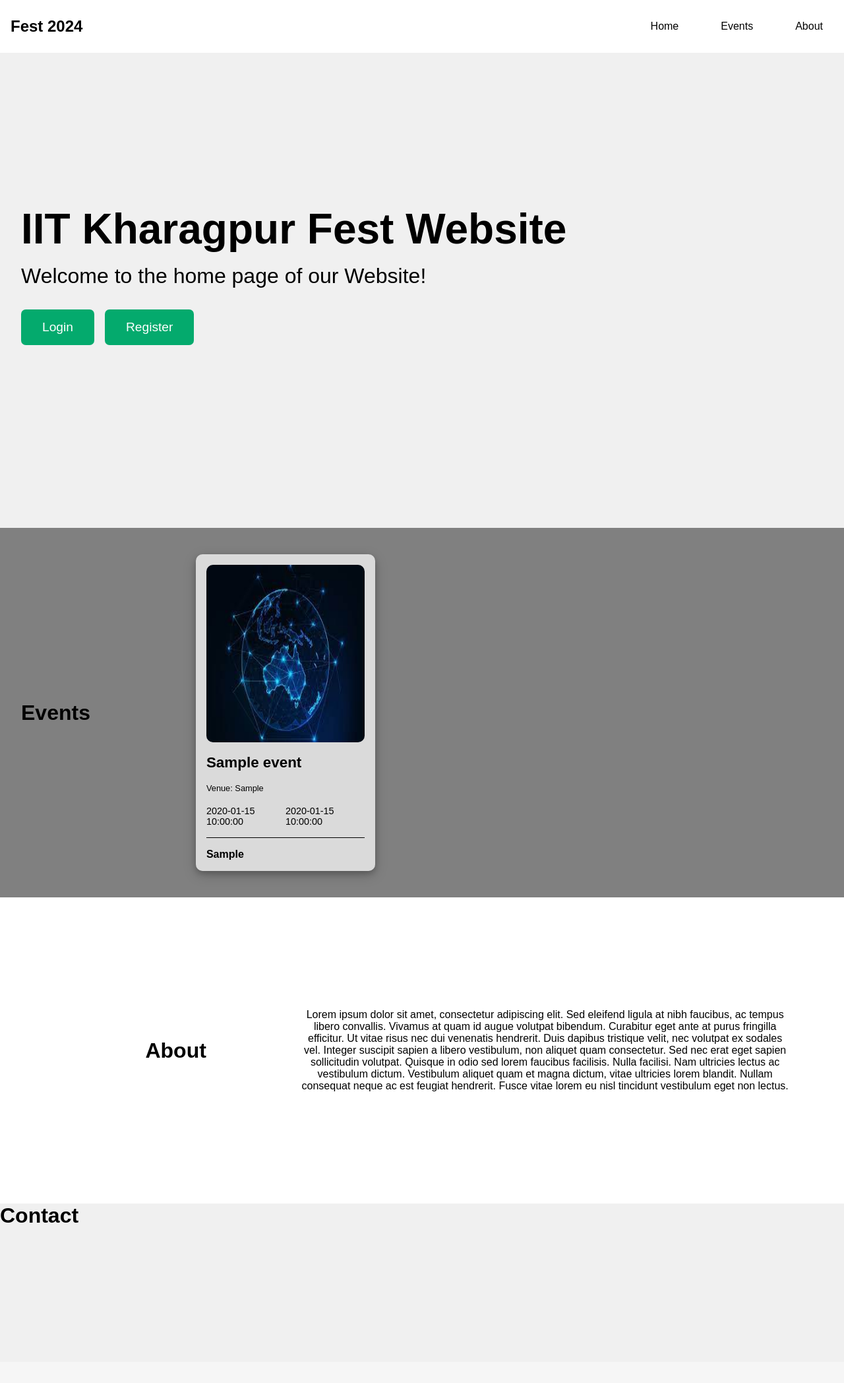
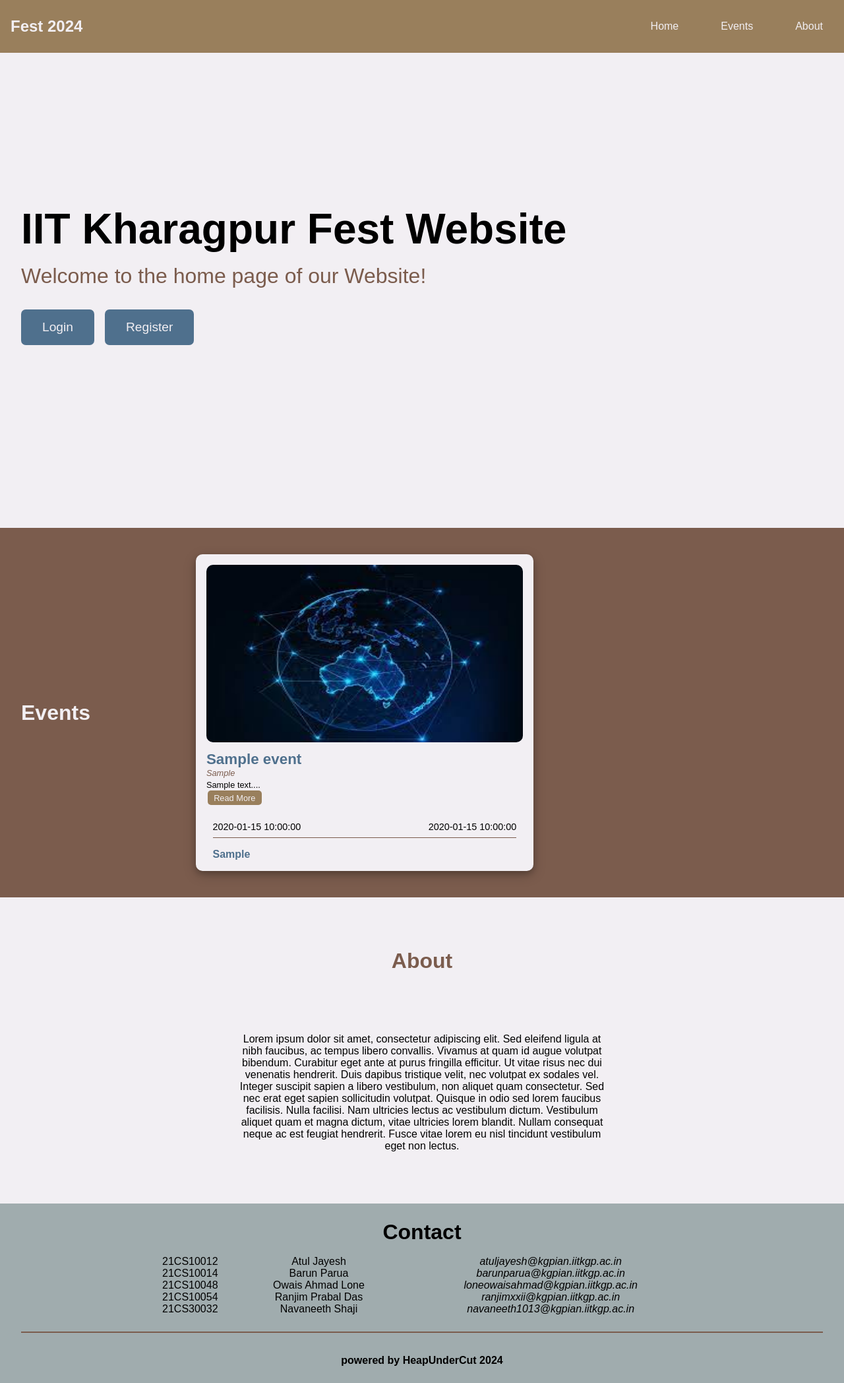
Before and after one commit to Baron105/DBMS-WebApp, a Flask app: page / in a window 1280 px wide. Shown: the whole page at 66% size. Before the commit the page ends 1853 px from the top, so only its background shows below. Run offline with Flask 3, Linux system fonts and the light colour scheme; a database or web service that is not in the repository returns one stand-in record (values such as "Sample title"); some libraries are stand-ins or nearby versions.

Commit message:
homepage complete decoration

```diff
--- a/app.py
+++ b/app.py
@@ -19,7 +19,7 @@ def home():
     """Home page"""
 
     cursor = conn.cursor()
-    cursor.execute("SELECT event_name, event_venue, event_date, event_time, event_type FROM event ORDER BY RANDOM() LIMIT 3;")
+    cursor.execute("SELECT event_id, event_name, event_venue, event_description, event_date, event_time, event_type FROM event ORDER BY RANDOM() LIMIT 3;")
     events = cursor.fetchall();
     return render_template('home.html', events=events)
 
--- a/static/css/styles.css
+++ b/static/css/styles.css
@@ -1,3 +1,11 @@
+:root {
+    --ls: #F2EFF3;
+    --la: #997F5C;
+    --mn: #a0acae;
+    --da: #4F708D;
+    --ds: #7B5C4D;
+}
+
 * {
     margin: 0;
     padding: 0;
@@ -6,7 +14,7 @@
 }
 
 html, body {
-    background-color: #f0f0f0;
+    background-color: var(--ls);
     font-size: 16px;
 
     box-sizing: border-box;
@@ -23,11 +31,12 @@ th, td {
   }
 
 .home-navbar {
+    color: var(--ls);
     display: flex;
     align-items: center;
     font-size: 1.5vh;
     justify-content: space-between;
-    background-color: #fff;
+    background-color: var(--la);
     height: 10vh;
     width: 100%;
     padding: 0rem 1rem;
@@ -68,8 +79,9 @@ th, td {
 }
 
 .home-events {
+    color: var(--ls);
     height: 70vh;
-    background-color: grey;
+    background-color: var(--ds);
     display: flex;
     align-items: center;
     padding: 0 2rem;
@@ -79,14 +91,21 @@ th, td {
 .home-about {
     padding: 2rem 5rem;
     min-height: 50vh;
-    background-color: #fff;
-    display: grid;
+    background-color: var(--ls);
+    display: flex;
+    flex-direction: column;
     align-items: center;
-    grid-template-columns: 1fr 2fr;
+    justify-content: space-around;
 }
 
 .home-footer {
+    background-color: var(--mn);
     height: 30vh;
+    display: flex;
+    flex-direction: column;
+    justify-content: space-around;
+    align-items: center;
+    padding: 1rem 2rem;
 }
 
 .welcome-text {
@@ -96,6 +115,7 @@ th, td {
 
 .welcome-text > p {
     margin-top: 1rem;
+    color: var(--ds);
 }
 
 .home-buttons {
@@ -105,12 +125,13 @@ th, td {
 }
 
 .home-buttons > a {
-    background-color: #04AA6D;;
+    background-color: var(--da);;
     font-size: 1.2rem;
     padding: 1rem 2rem;
-    color: white;
+    color: var(--ls);
     border-radius: 7px;
     margin-right: 1rem;
+    transition-duration: 500ms;
 }
 
 a {
@@ -244,22 +277,23 @@ a {
 }
 
 .event-card {
-    width: 15rem;
+    color: #000;
+    width: 30rem;
     height: 80%;
     display: flex;
     flex-direction: column;
-    justify-content: space-between;
     align-items: center;
-    background-color: rgb(240, 240, 240, 80%);
+    background-color: var(--ls);
     box-shadow: 0 4px 8px 0 rgba(0, 0, 0, 0.2), 0 6px 20px 0 rgba(0, 0, 0, 0.19);
     border-radius: 10px;
     padding: 1rem;
     transition-duration: 1s;
     font-size: 0.8rem;
+    position: relative;
 }
 
 .event-card:hover {
-    box-shadow: 0 0px 8px 0 rgba(255, 255, 255);
+    box-shadow: 0 0px 8px 0 var(--ls);
     transform: scale(101%);
     transition-duration: 0.5s;
 }
@@ -269,24 +303,56 @@ a {
     height: 60%;
     width: 100%;
     border-radius: 10px;
+    margin-bottom: 0.8rem;
+}
+
+.event-head {
+    width: 100%;
+}
+
+.event-desc {
+    width: 100%;
+    margin: 0.2rem 0;
+}
+
+.read-more-btn {
+    border: none;
+    padding: 0.2rem 0.6rem;
+    border-radius: 5px;
+    background-color: var(--la);
+    font-size: 0.8rem;
+    color: var(--ls);
+    cursor: pointer;
+    display: block;
+    margin: 0.1rem;
+}
+
+.full-desc {
+    display: none;
 }
 
 .event-body {
-    width: 100%;
+    width: 90%;
+    position: absolute;
+    bottom: 1rem;
 }
 
 .event-name {
     font-size: 1.4rem;
     width: 100%;
+    color: var(--da);
 }
 
 .event-venue {
     width: 100%;
+    font-style: italic;
+    color: var(--ds)
 }
 
 .event-type {
     font-size: 1rem;
     width: 100%;
+    color: var(--da);
 }
 
 .event-timings {
@@ -299,14 +365,30 @@ a {
 .hr-line {
     height: 1.5px;
     width: 100%;
-    background-color: #000000;
-    margin: 1rem 0;
+    background-color: var(--ds);
+    margin: 0.5rem 0 1rem 0;
 }
 
 .about-head {
     text-align: center;
+    color: var(--ds);
 }
 
 .about-body {
     text-align: center;
+    width: 50%;
 }
+
+.contact-body {
+    width: 70%;
+    border: none;
+}
+
+.contact-td {
+    background-color: inherit;
+    border: none;
+}
+
+.email {
+    font-style: italic;
+}
--- /dev/null
+++ b/static/js/script.js
@@ -0,0 +1,21 @@
+function changeReadMore(eventId) {
+
+    const myButton = document.getElementById('read-more-btn-'+eventId);
+    const threeDots = document.getElementById('three-dots-'+eventId);
+    const fullDesc = document.getElementById('full-desc-'+eventId);
+    const eventTiming = document.getElementById('event-timings-'+eventId);
+
+    if (fullDesc.style.display === 'none' || fullDesc.style.display === '') {
+        fullDesc.style.display = 'inline';
+        threeDots.style.display = 'none';
+        myButton.textContent = 'Read Less';
+        eventTiming.style.display = 'none';
+    }
+
+    else {
+        fullDesc.style.display = 'none';
+        threeDots.style.display = 'inline';
+        myButton.textContent = 'Read More';
+        eventTiming.style.display = 'flex';
+    }
+}
--- a/templates/base.html
+++ b/templates/base.html
@@ -13,6 +13,7 @@
 <body>
     {% block body %}
     {% endblock %}
+    <script src="{{ url_for('static', filename='js/script.js') }}"></script>
 </body>
 
 </html>
--- a/templates/home.html
+++ b/templates/home.html
@@ -41,15 +41,21 @@
     {% for event in events %}
     <div class="event-card">
         <img class="event-img" src="{{ url_for('static', filename='images/tech_fest.jpg') }}" alt="tech fest">
-        <h1 class="event-name">{{event[0]}}</h1>
-        <p class="event-venue">Venue: {{event[1]}}</p>
+        <div class="event-head">
+            <h1 class="event-name">{{event[1]}}</h1>
+            <p class="event-venue">{{event[2]}}</p>
+        </div>
+        <p class="event-desc">{{ ' '.join(event[3].split()[:3]) }}<span id="three-dots-{{ event[0] }}" class="three-dots">...</span>
+            <span id="full-desc-{{ event[0] }}" class="full-desc">{{ ' '.join(event[3].split()[3:]) }}</span>
+            <button class="read-more-btn" id="read-more-btn-{{ event[0] }}" onclick="changeReadMore('{{ event[0] }}')">Read More</button></p>
+
         <div class="event-body">
-            <div class="event-timings">
-                <p>{{event[2]}}</p>
-                <p>{{event[3]}}</p>
+            <div id="event-timings-{{ event[0] }}" class="event-timings">
+                <p>{{event[4]}}</p>
+                <p>{{event[5]}}</p>
             </div>
             <div class="hr-line"></div>
-            <h2 class="event-type">{{event[4]}}</h2>
+            <h2 class="event-type">{{event[6]}}</h2>
         </div>
     </div>
     {% endfor %}
@@ -68,6 +74,35 @@
 
 <div class="home-footer">
     <h1>Contact</h1>
+    <table class="contact-body">
+        <tr>
+            <td class="contact-td">21CS10012</td>
+            <td class="contact-td">Atul Jayesh</td>
+            <td class="contact-td email">atuljayesh@kgpian.iitkgp.ac.in</td>
+        </tr>
+        <tr>
+            <td class="contact-td">21CS10014</td>
+            <td class="contact-td">Barun Parua</td>
+            <td class="contact-td email">barunparua@kgpian.iitkgp.ac.in</td>
+        </tr>
+        <tr>
+            <td class="contact-td">21CS10048</td>
+            <td class="contact-td">Owais Ahmad Lone</td>
+            <td class="contact-td email">loneowaisahmad@kgpian.iitkgp.ac.in</td>
+        </tr>
+        <tr>
+            <td class="contact-td">21CS10054</td>
+            <td class="contact-td">Ranjim Prabal Das</td>
+            <td class="contact-td email">ranjimxxii@kgpian.iitkgp.ac.in</td>
+        </tr>
+        <tr>
+            <td class="contact-td">21CS30032</td>
+            <td class="contact-td">Navaneeth Shaji</td>
+            <td class="contact-td email">navaneeth1013@kgpian.iitkgp.ac.in</td>
+        </tr>
+    </table>
+    <div class="hr-line"></div>
+    <h4>powered by HeapUnderCut 2024</h4>
 </div>
 
 {% endblock %}
```
Also changed, not shown: other parts of static/css/styles.css (+34 -20 lines).
